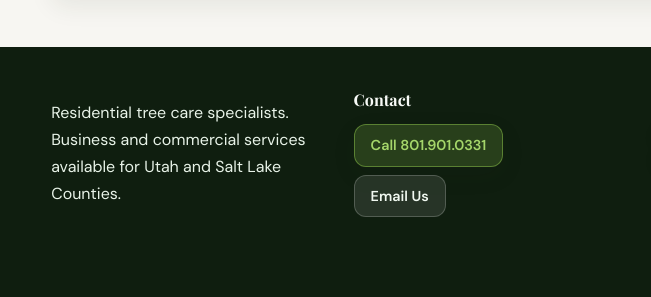
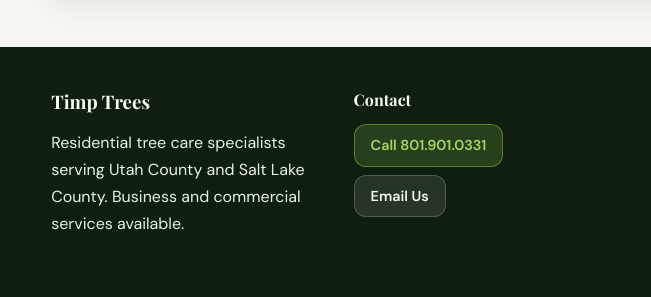
Before and after one commit to helix4u/timptrees, a plain HTML site: page commercial.html in a window 1280 px wide. Shown: the part 3010-3307 px from the top of the page, 0-651 px from the left. Drawn offline with nearby package versions, Linux system fonts and the light colour scheme.

Commit message:
Add files via upload

```diff
--- a/commercial.html
+++ b/commercial.html
@@ -209,7 +209,8 @@
   <footer class="footer">
     <div class="container footer-grid">
       <div>
-        <p style="margin-top:0.75rem;">Residential tree care specialists. Business and commercial services available for Utah and Salt Lake Counties.</p>
+        <h3 style="color:#f8fbf7;">Timp Trees</h3>
+        <p>Residential tree care specialists serving Utah County and Salt Lake County. Business and commercial services available.</p>
       </div>
       <div>
         <h4 style="color:#f8fbf7;">Contact</h4>
```
